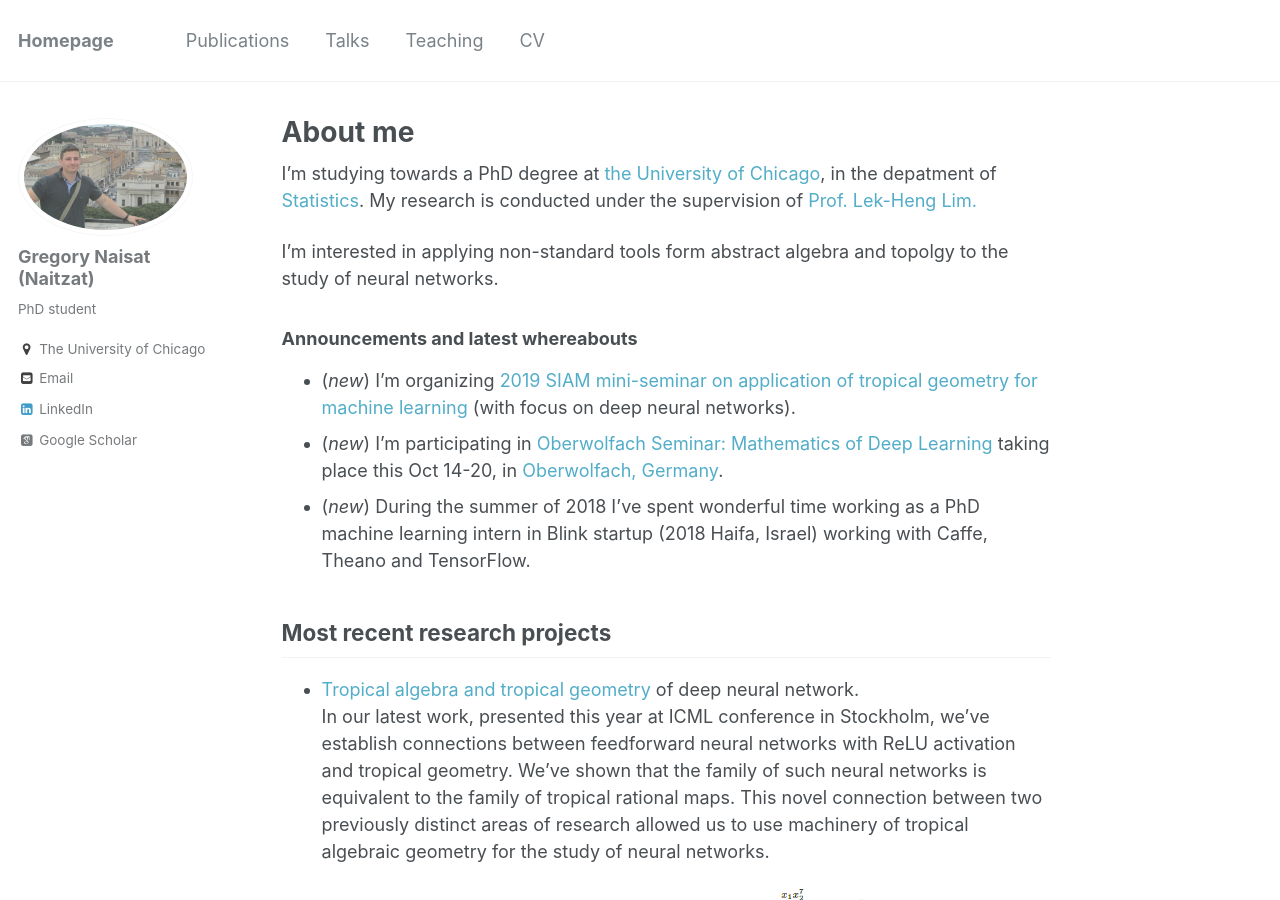
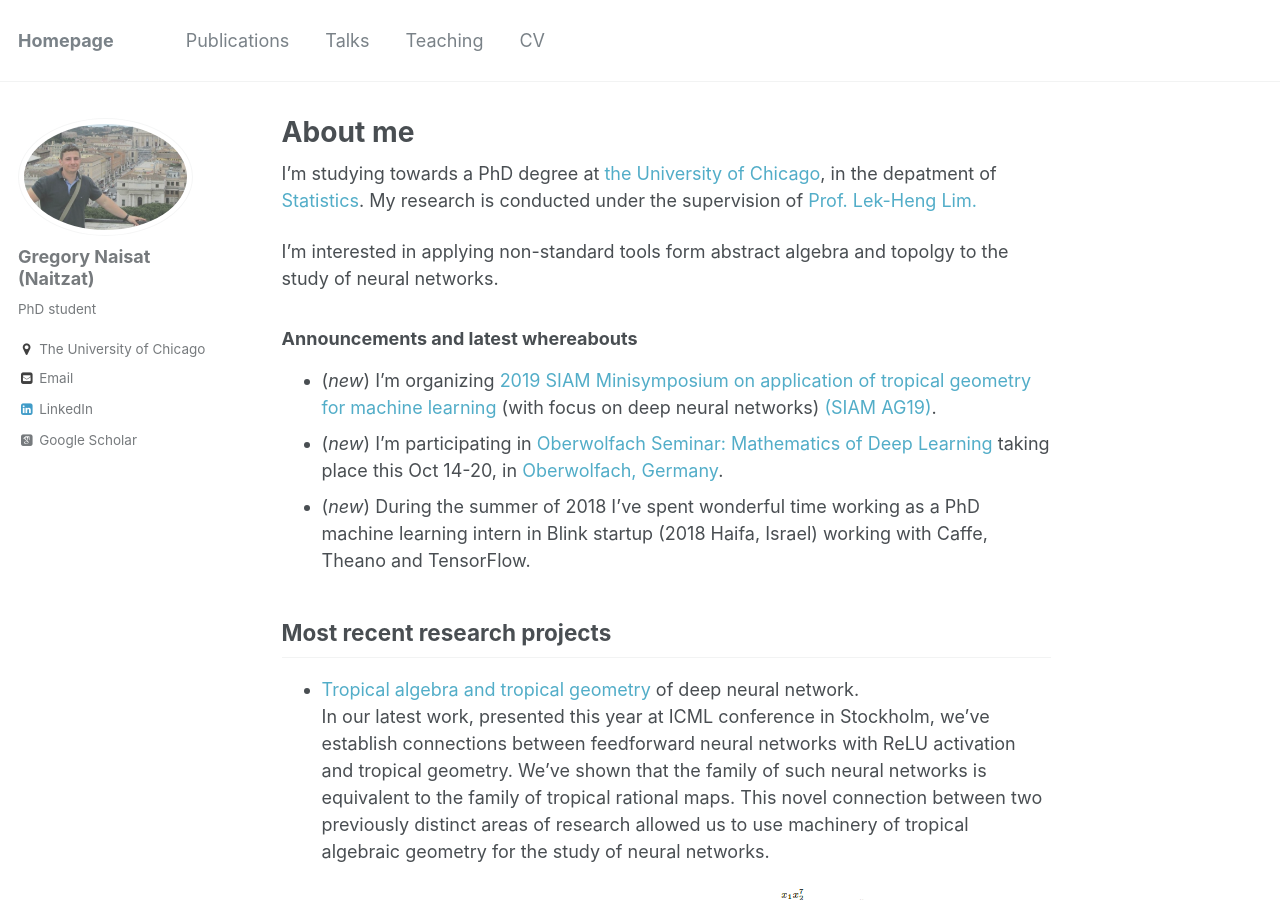
Before and after one commit to sgregnt/sgregnt.github.io, a Jekyll site: the page built from _pages/about.md, in a window 1280 px wide and 900 px high. Built offline with Jekyll 4.4.1, drawn with Linux system fonts in a browser that asks for light colours; some web fonts are replaced.

Commit message:
fixed lint to SIAM

```diff
--- a/_pages/about.md
+++ b/_pages/about.md
@@ -15,8 +15,8 @@ I'm interested in applying non-standard tools form abstract algebra and topolgy
 
 
 ### Announcements and latest whereabouts
-- (_new_) I'm organizing [2019 SIAM mini-seminar on application of tropical
-geometry for machine learning](https://www.siam.org/Conferences/CM/Main/ag19) (with focus on deep neural networks).
+- (_new_) I'm organizing [2019 SIAM Minisymposium  on application of tropical
+geometry for machine learning](http://wiki.siam.org/siag-ag/index.php/SIAM_AG_19_Proposed_Minisymposia) (with focus on deep neural networks) [(SIAM AG19)](https://www.siam.org/Conferences/CM/Main/ag19).
 - (_new_) I'm participating in [Oberwolfach Seminar: Mathematics of Deep Learning](https://www.mfo.de/occasion/1842b/www_view) taking place this Oct 14-20, in [Oberwolfach, Germany](https://en.wikipedia.org/wiki/Oberwolfach).
 - (_new_) During the summer of 2018  I've spent wonderful time working as a PhD machine learning intern in Blink startup (2018 Haifa, Israel) working with Caffe, Theano and TensorFlow.
 
```
